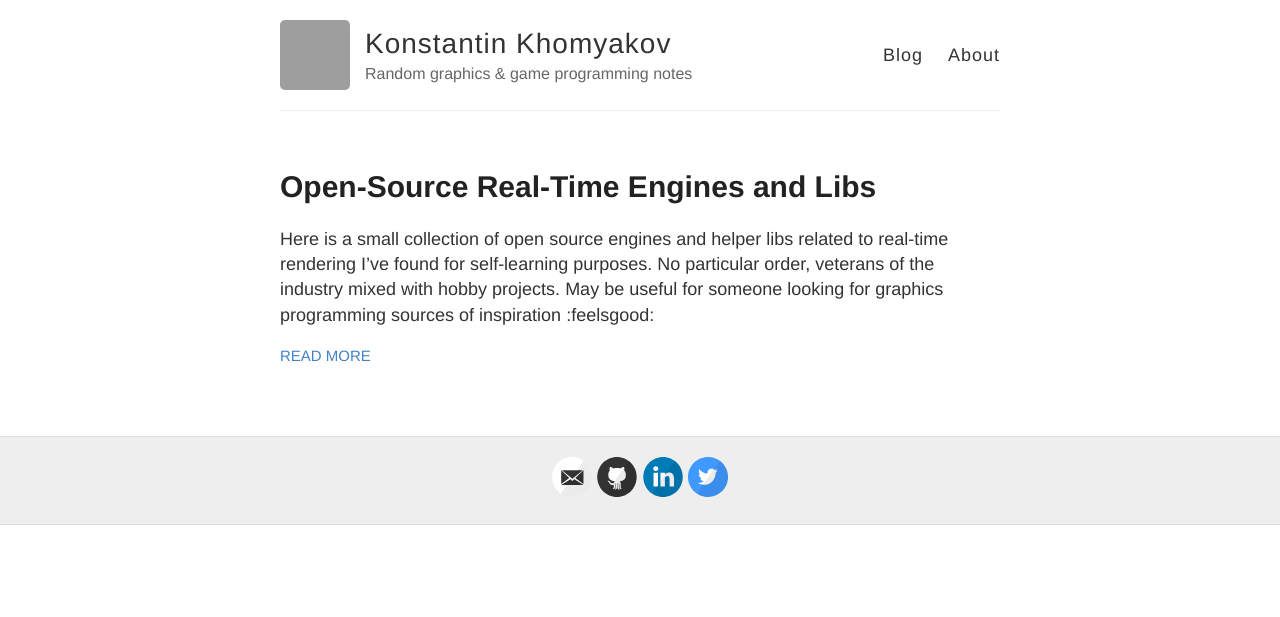
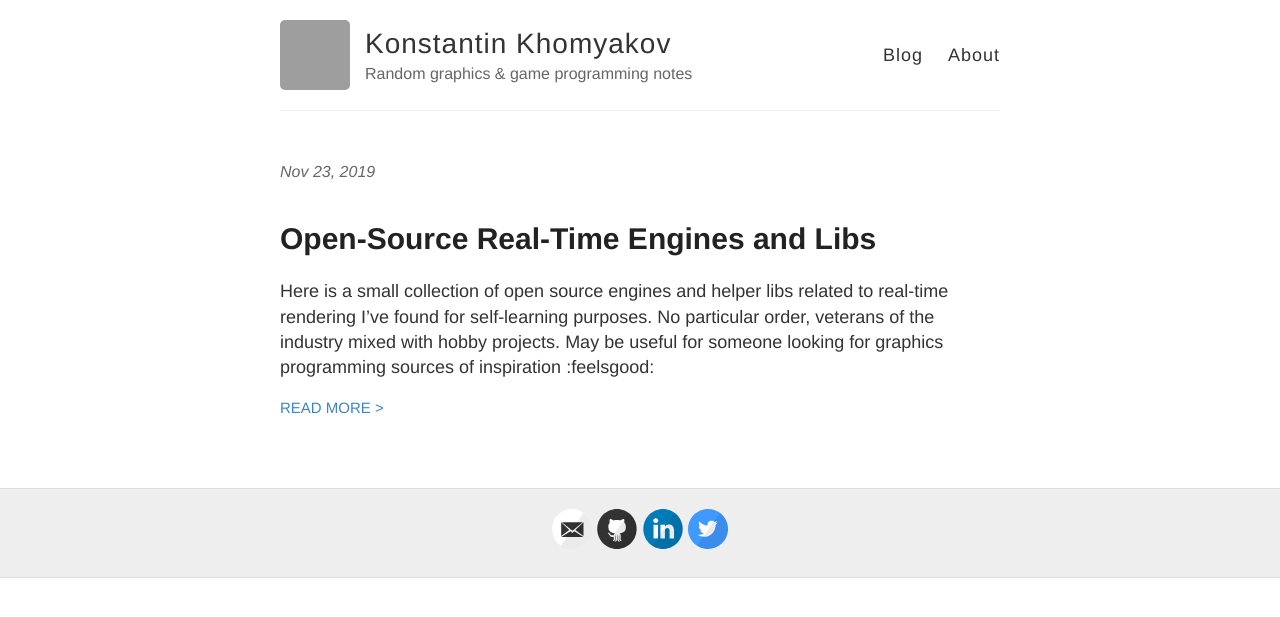
Before and after one commit to kkhomyakov3d/kkhomyakov3d.github.io, a Jekyll site: the page built from index.html, in a window 1280 px wide. Shown: the top 617 px of the page. Built offline with Jekyll 4.4.1, drawn with Linux system fonts in a browser that asks for light colours; grey boxes are pictures that could not be loaded.

Commit message:
Updated index.html layout
Added dates to post previews

```diff
--- a/index.html
+++ b/index.html
@@ -6,13 +6,17 @@ layout: default
   {% for post in site.posts %}
     <article class="post">
 
+      <div class="date">
+        {{ post.date | date: site.date_format }}
+      </div>
+
       <h1><a href="{{ site.baseurl }}{{ post.url }}">{{ post.title }}</a></h1>
 
       <div class="entry">
         {{ post.excerpt }}
       </div>
 
-      <a href="{{ site.baseurl }}{{ post.url }}" class="read-more">Read More</a>
+      <a href="{{ site.baseurl }}{{ post.url }}" class="read-more">Read More &gt;</a>
     </article>
   {% endfor %}
 </div>
```
